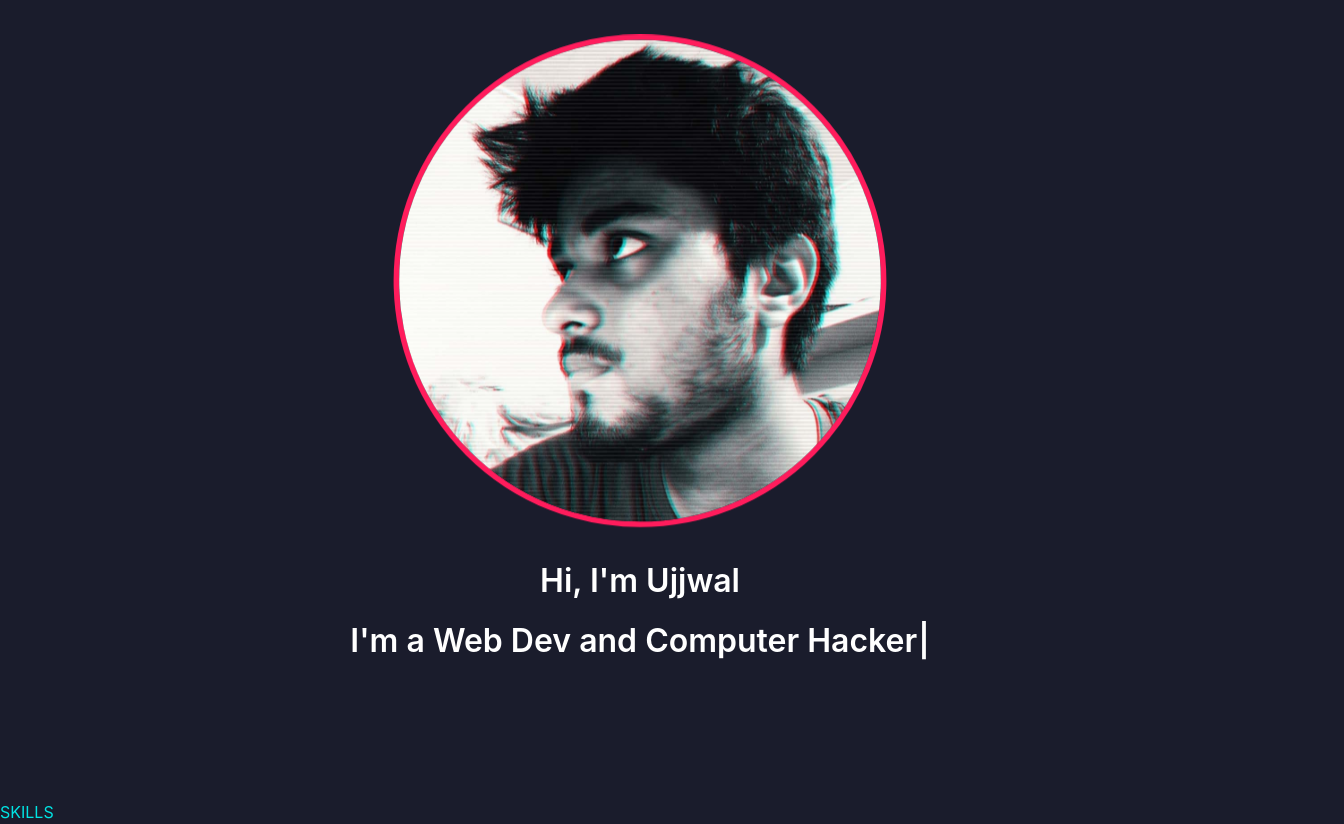
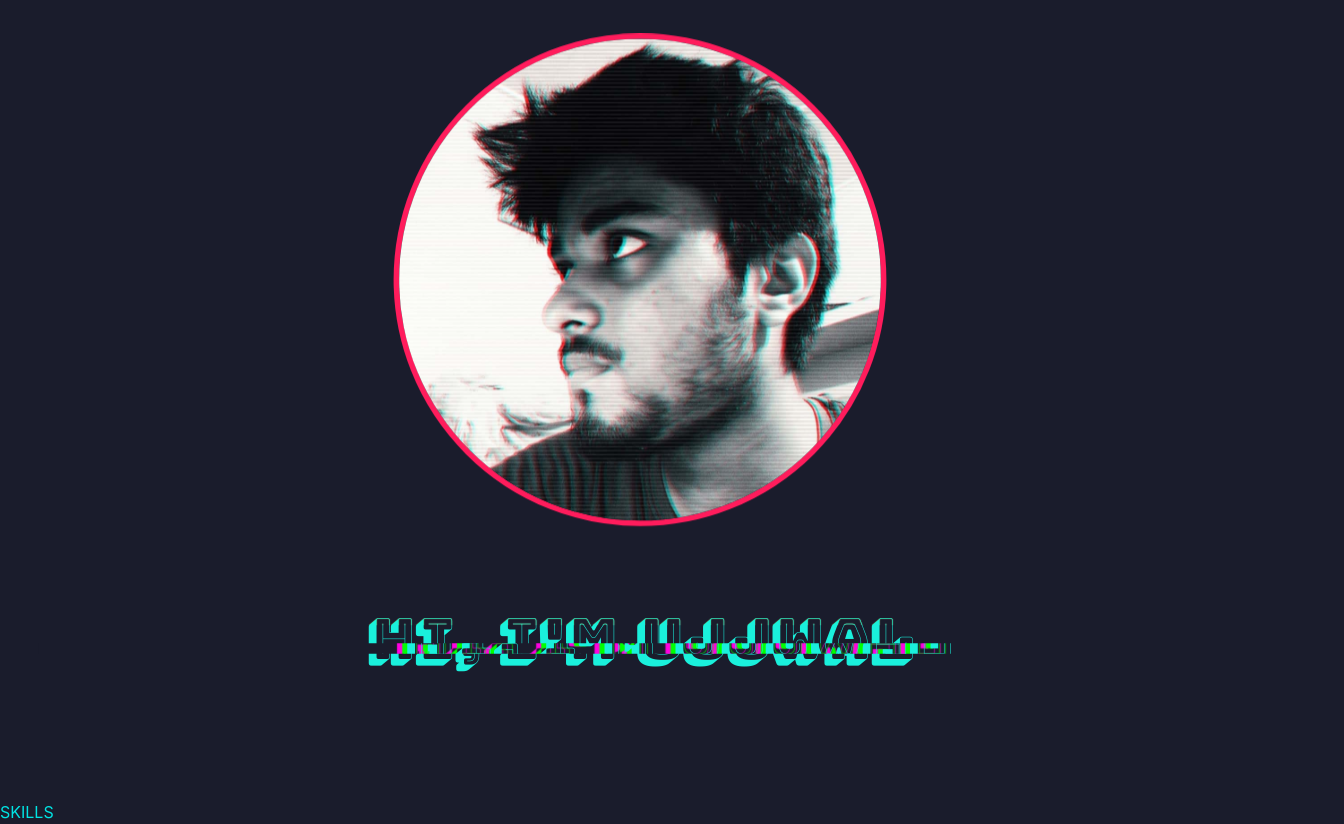
Before and after one commit to ujjwal-kr/mywebsite, a React (Create React App) app: page / in a window 1280 px wide. Shown: the whole page, 1344 px wide, since content can reach past the window. Built offline with nearby package versions, Linux system fonts and the light colour scheme.

Commit message:
added animations

```diff
--- a/src/components/home.tsx
+++ b/src/components/home.tsx
@@ -9,7 +9,12 @@ export const MyImageEl = styled.img`
     @media all and (max-width: 800px) {
         width: 18rem;
         height: 18rem;
-        margin-top: -15em;
+    }
+
+    @media all and (max-width: 350px) {
+        width: 15rem;
+        height: 15rem;
+        margin-top: -3em;
     }
 `
 
@@ -19,6 +24,12 @@ export const ImgContainer = styled.div`
     margin: auto;
 `
 
-export const Name = styled.p``
-
-export const Description = styled.p``
+export const Name = styled.p`
+    margin-top: 1em;
+    font-size: 3.5em;
+    @media all and (max-width: 800px) {
+        margin-top: .7em;
+        font-size: 3em;
+        line-height: 1.2;
+    }
+`
--- /dev/null
+++ b/src/glitch.scss
@@ -0,0 +1,135 @@
+//@import url('https://fonts.googleapis.com/css?family=Kanit:800');
+@import url('https://fonts.googleapis.com/css?family=Bungee+Shade');
+
+:root {
+  --f-size: 15;
+  --f-unit: 1vmin;
+  --f: calc(var(--f-size) * var(--f-unit));
+  --bg: rgb(26, 28, 44);
+}
+
+*, *::after, *::before {
+  box-sizing: border-box;
+}
+
+
+.glitch {
+  flex: 1;
+  line-height: .75;
+  margin: auto;
+  font-family: 'Bungee Shade';
+  color: #1af0dc;
+  text-align: center;
+  transform: scaleX(var(--scale, 1));
+  animation: glitch-p 11s infinite alternate;
+
+  &::before,
+  &::after {
+    --top: 0;        // offset from top [0 - 10]
+    --left: 0;       // offset from left [0.001 - 1]
+    --v-height: 30%; // visible part
+
+    --n-tenth: calc(var(--f-size) * .1 * var(--top));
+    --t-cut: calc(var(--n-tenth) / var(--f-size) * 100%);
+    --b-cut: calc(var(--t-cut) + var(--v-height));
+
+    content: attr(data-text);
+    position: absolute;
+    width: 100%;
+    left: 0;
+    text-align: center;
+
+    transform: translateX(calc(var(--left) * 100%));
+
+    // this helps to get rid of pixelization
+    filter: drop-shadow(0 0 transparent);
+
+    text-shadow: calc(var(--left) * -3em) 0 .02em lime,
+                 calc(var(--left) * -6em) 0 .02em #ff00e1;
+
+    background-color: var(--bg);
+    clip-path: polygon(0% var(--t-cut), 100% var(--t-cut), 100% var(--b-cut), 0% var(--b-cut));
+  }
+
+  &::before {
+    animation: glitch-b 1.7s infinite alternate-reverse;
+  }
+  &::after {
+    animation: glitch-a 3.1s infinite alternate;
+  }
+}
+
+@keyframes glitch-p {
+  17% { --scale: .87; }
+  31% { --scale: 1.1; }
+  37% { --scale: 1.3; }
+  47% { --scale: .91; }
+  87% { --scale: 1; }
+}
+
+@keyframes glitch-a {
+  10%,30%,50%,70%,90% {
+    --top: 0;
+    --left: 0;
+  }
+  0% {
+   --v-height: 15%;
+  }
+  20% {
+    --left: .005;
+  }
+  40% {
+    --left: .01;
+    --v-height: 20%;
+    --top: 3;
+  }
+  60% {
+    --left: .03;
+    --v-height: 25%;
+    --top: 6;
+  }
+  80% {
+    --left: .07;
+    --v-height: 5%;
+    --top: 8;
+  }
+  100% {
+    --left: .083;
+    --v-height: 30%;
+    --top: 1;
+  }
+}
+
+@keyframes glitch-b {
+    10%,30%,50%,70%,90% {
+    --top: 0;
+    --left: 0;
+  }
+  0% {
+   --v-height: 15%;
+   --top: 10;
+  }
+  20% {
+    --left: -.005;
+  }
+  40% {
+    --left: -.01;
+    --v-height: 17%;
+    --top: 3;
+  }
+  60% {
+    --left: -.03;
+    --v-height: 35%;
+    --top: 6;
+  }
+  80% {
+    --left: -.07;
+    --v-height: 5%;
+    --top: 8;
+  }
+  100% {
+    --left: -.083;
+    --v-height: 30%;
+    --top: 1;
+  }
+}
--- a/src/home.tsx
+++ b/src/home.tsx
@@ -1,10 +1,8 @@
-import React, {useEffect} from 'react';
+import React from 'react';
 import MyImage from './assets/me.jpg';
-import { MyImageEl, ImgContainer, Name, Description } from './components/home';
+import { MyImageEl, ImgContainer, Name } from './components/home';
 import { motion } from 'framer-motion';
-import Typewriter from 'typewriter-effect/dist/core';
-
-
+import './glitch.scss';
 function Home() {
     return (
         <div>
@@ -15,28 +13,18 @@ function Home() {
 }
 
 function Hero() {
-    useEffect(() => {
-        new Typewriter('#description', {
-            strings: ['I\'m a Web Dev and Computer Hacker'],
-            autoStart: true,
-          });
-    })
-
     return (
         <div>
-            <div className="hero is-info is-fullheight">
+            <div className="hero is-info is-fullheight" style={{overflow: 'hidden'}}>
                 <ImgContainer>
                     <motion.div animate={{scale: 1.1}}>
                         <MyImageEl src={MyImage} />
                     </motion.div>
                     <br/>
                     <br/>
-                    <Name className="title">
+                    <Name className="glitch" data-text="Hi, I'm Ujjwal">
                         Hi, I'm Ujjwal
                     </Name>
-                    <Description className="title" id="description">
-
-                    </Description>
                 </ImgContainer>
             </div>
         </div>
--- a/src/projects.tsx
+++ b/src/projects.tsx
@@ -6,16 +6,5 @@ function Projects() {
  )
 }
 
-function Hero() {
-    return (
-        <h1>BANNER</h1>
-    )
-}
-
-function ProjectConstructor() {
-    return (
-        <h1>Project Constructor</h1>
-    )
-}
 
 export default Projects
```
